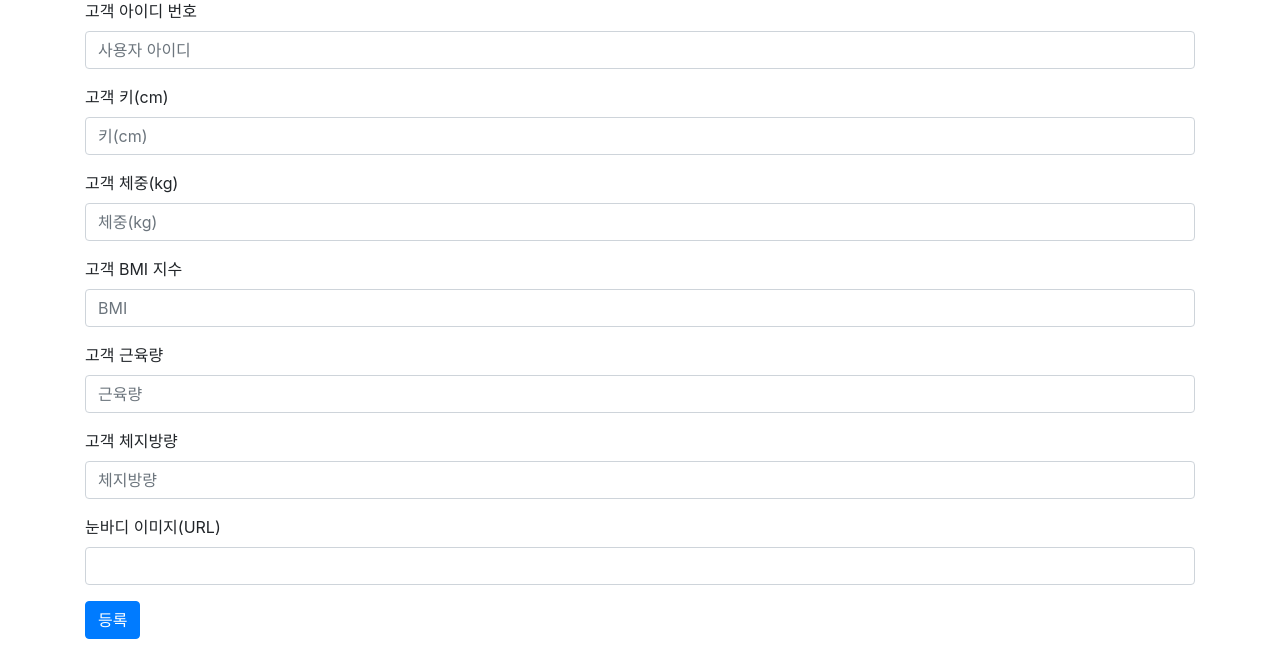
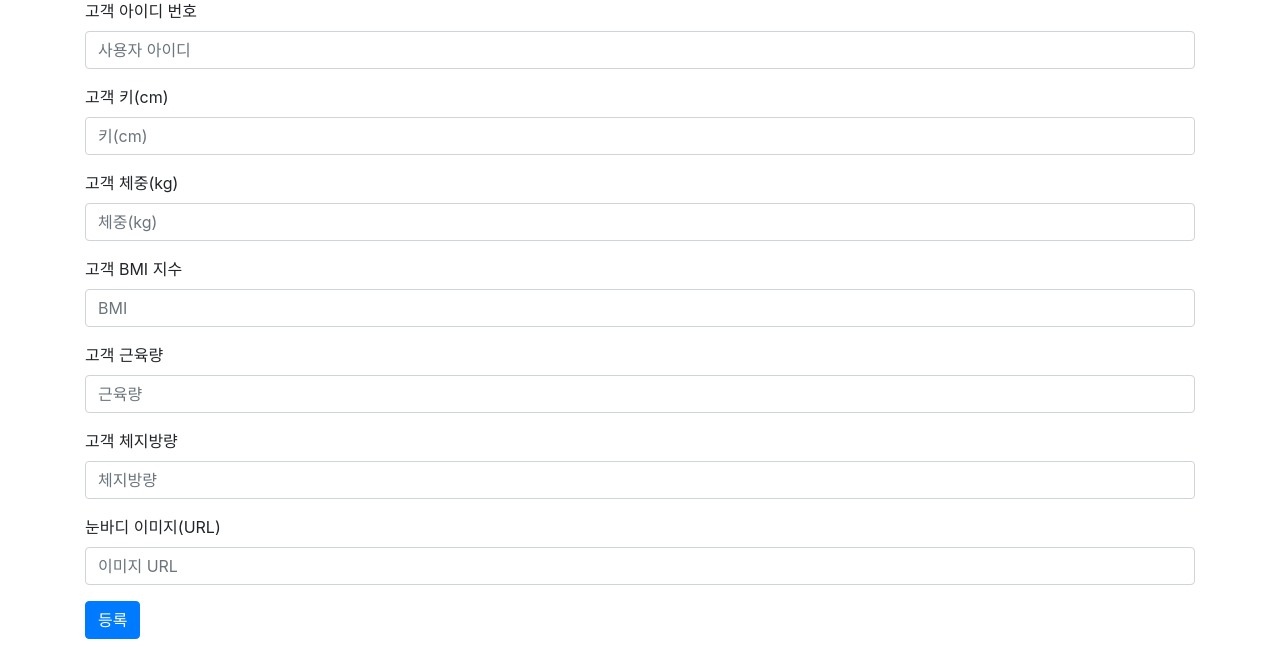
Before and after one commit to circlin-dev/circlinPlusApi_python, a Flask app: page /bodylab_form in a window 1280 px wide. Shown: the part 153-800 px from the top of the page. Run offline with Flask 2, Linux system fonts and the light colour scheme; parts of the project's set-up code (start-up, migrations or seed data) failed here and were passed over; some libraries are stand-ins or nearby versions.

Commit message:
Added placeholder into bodylab form.

```diff
--- a/templates/bodylab_form.html
+++ b/templates/bodylab_form.html
@@ -46,7 +46,7 @@
             </div>
             <div class='form-group'>
               <label for='re-password'>눈바디 이미지(URL)</label>
-              <input type="text" class='form-control' id="body_image" name="body_image"/>
+              <input type="text" class='form-control' id="body_image" placeholder='이미지 URL' name="body_image"/>
             </div>
             <button type="submit" class='btn btn-primary'>등록</button>
           </form>
```
